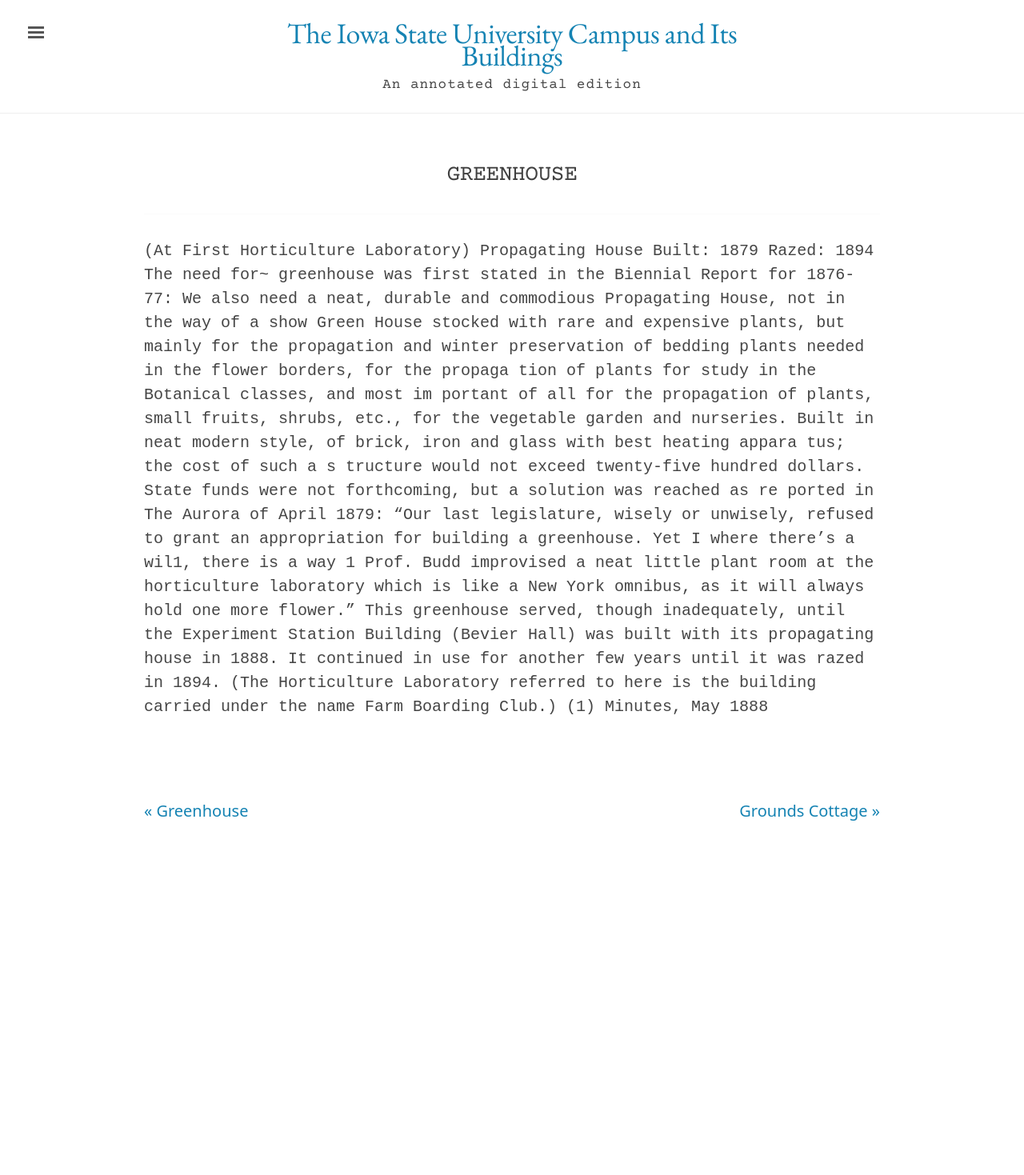
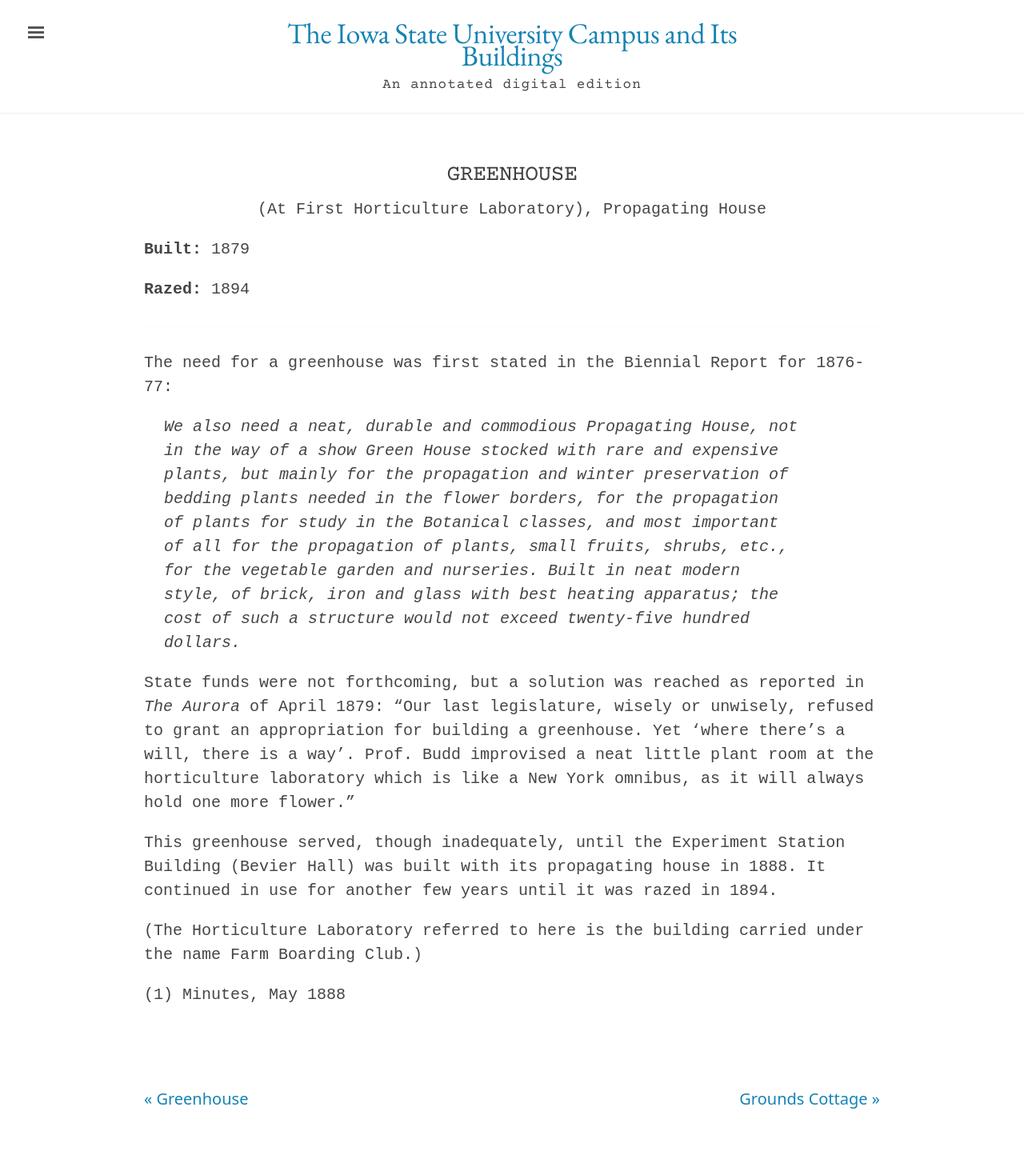
Before and after one commit to emanderson811/day-edition, a Jekyll site: the page built from _texts/buildings/093day-greenhouse-hort-lab.md, in a window 1280 px wide. Shown: the whole page at 80% size. Built offline with Jekyll 4.4.1, drawn with Linux system fonts in a browser that asks for light colours; before the commit the page ends 1109 px from its top, so only the background shows below that.

Commit message:
Update 093day-greenhouse-hort-lab.md

```diff
--- a/_texts/buildings/093day-greenhouse-hort-lab.md
+++ b/_texts/buildings/093day-greenhouse-hort-lab.md
@@ -14,12 +16,14 @@
 ---
 ---
 
-(At First Horticulture Laboratory)
-Propagating House
-Built: 1879 Razed: 1894
-The need for~ greenhouse was first stated in the Biennial Report for 1876-77:
-We also need a neat, durable and commodious Propagating House, not in the way of a show Green House stocked with rare and expensive plants, but mainly for the propagation and winter preservation of bedding plants needed in the flower borders, for the propaga tion of plants for study in the Botanical classes, and most im portant of all for the propagation of plants, small fruits, shrubs, etc., for the vegetable garden and nurseries. Built in neat modern style, of brick, iron and glass with best heating appara tus; the cost of such a s tructure would not exceed twenty-five hundred dollars.
-State funds were not forthcoming, but a solution was reached as re ported in The Aurora of April 1879: "Our last legislature, wisely or unwisely, refused to grant an appropriation for building a greenhouse. Yet I where there's a wil1, there is a way 1   Prof. Budd improvised a neat little plant room at the horticulture laboratory which is like a New York omnibus, as it will always hold one more flower."
+The need for a greenhouse was first stated in the Biennial Report for 1876-77:
+
+>We also need a neat, durable and commodious Propagating House, not in the way of a show Green House stocked with rare and expensive plants, but mainly for the propagation and winter preservation of bedding plants needed in the flower borders, for the propagation of plants for study in the Botanical classes, and most important of all for the propagation of plants, small fruits, shrubs, etc., for the vegetable garden and nurseries. Built in neat modern style, of brick, iron and glass with best heating apparatus; the cost of such a structure would not exceed twenty-five hundred dollars.
+
+State funds were not forthcoming, but a solution was reached as reported in *The Aurora* of April 1879: "Our last legislature, wisely or unwisely, refused to grant an appropriation for building a greenhouse. Yet 'where there's a will, there is a way'.  Prof. Budd improvised a neat little plant room at the horticulture laboratory which is like a New York omnibus, as it will always hold one more flower."
+
 This greenhouse served, though inadequately, until the Experiment Station Building (Bevier Hall) was built with its propagating house in 1888. It continued in use for another few years until it was razed in 1894.
+
 (The Horticulture Laboratory referred to here is the building carried under the name Farm Boarding Club.)
+
 (1) Minutes, May 1888
```
Also changed, not shown: other parts of _texts/buildings/093day-greenhouse-hort-lab.md (+4 -2 lines).
